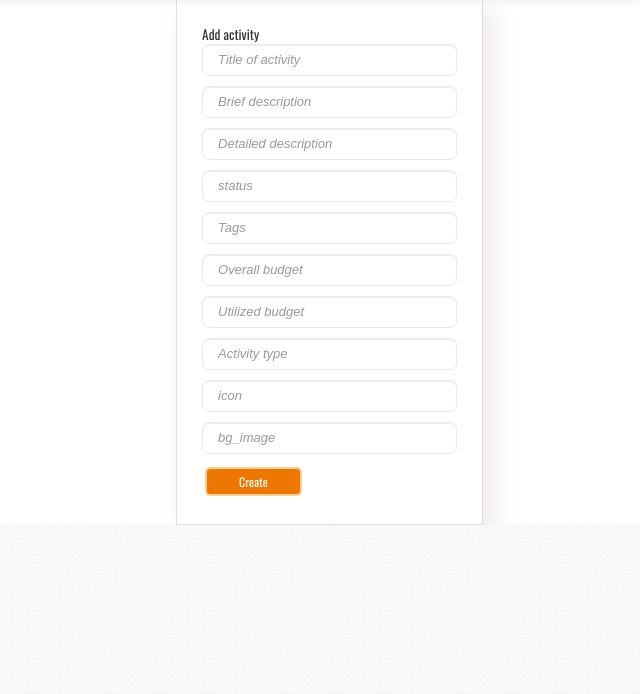
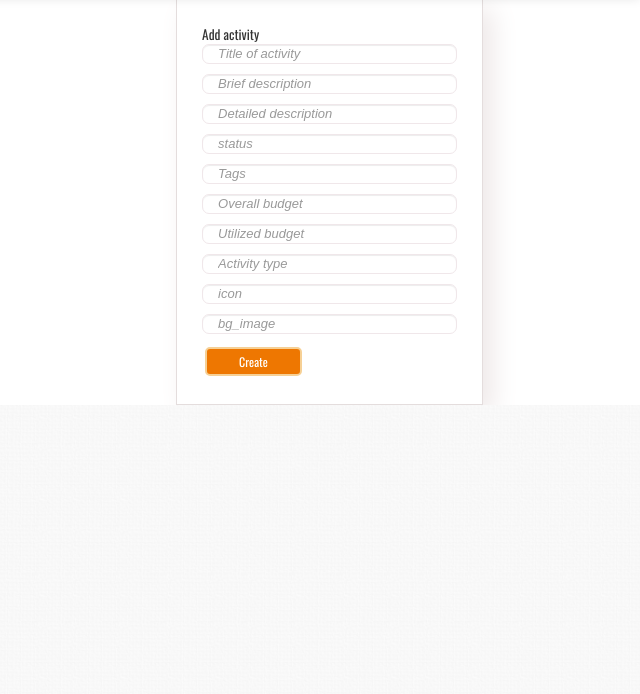
Before and after one commit to dharanimanne/cfi-website-2014, a PHP site: template projects/templates/add_activity.php in a window 1280 px wide. Shown: the part 43-737 px from the top of the page, without its empty margins (640-1280 px from the left). Run offline with PHP 8.4, Linux system fonts and the light colour scheme; the template is opened without the code that fills it, so the values that code supplies are empty; some libraries are stand-ins or nearby versions.

Commit message:
padding firefox bug fix

```diff
--- a/projects/media/css/custom.css
+++ b/projects/media/css/custom.css
@@ -6,7 +6,7 @@
 	font-weight:400!important;
 }
 input[type=text], input[type=password], select{
-	padding: 15px;
+	padding-left: 15px;
 	border-radius: 7px;
 	border-color: rgb(240, 231, 234);
 	font-family: Arial;
```
